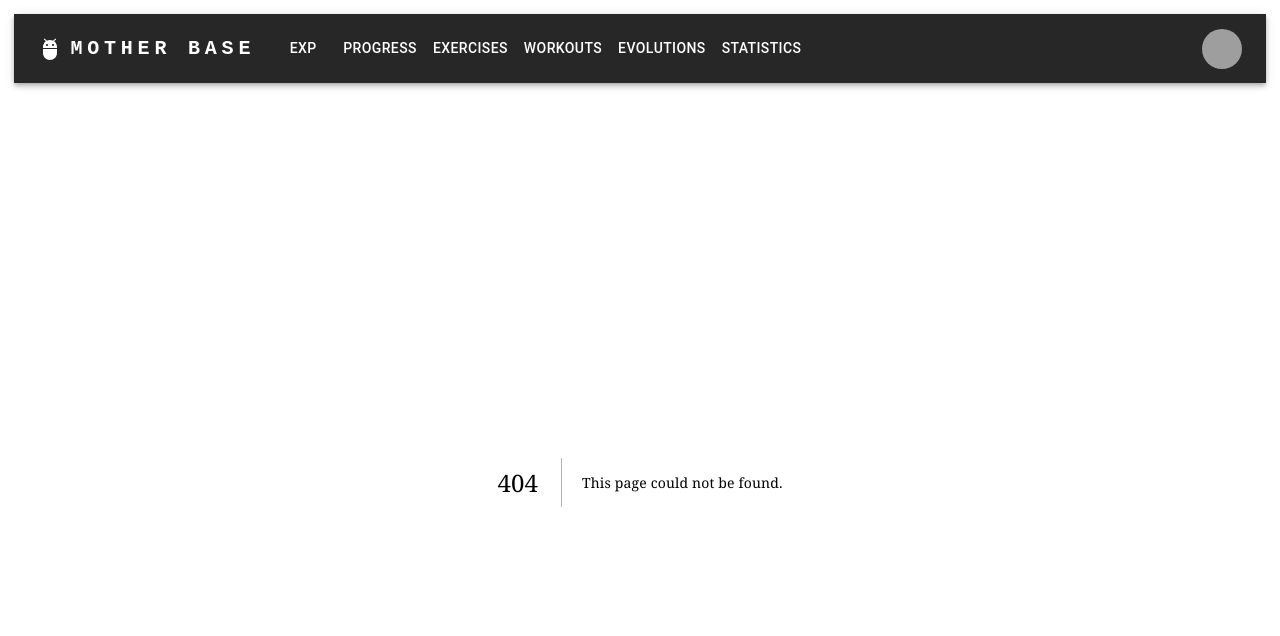
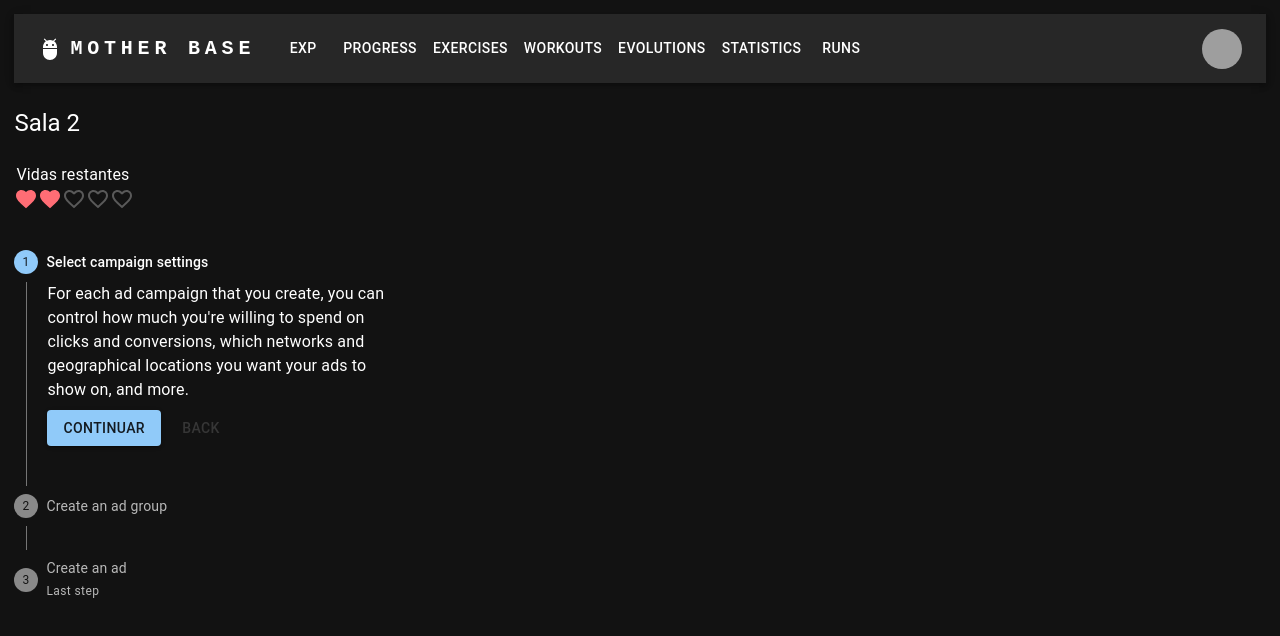
Before and after one commit to guiosouza/react-gamification-web-app, a Next.js app: page /runs in a window 1280 px wide. Before the commit this address had no page. Shown: the top 636 px of the page. Built offline with nearby package versions, Linux system fonts and the light colour scheme; grey boxes are pictures that could not be loaded.

Commit message:
Add Runs component and update app bar navigation

```diff
--- /dev/null
+++ b/src/app/runs/page.tsx
@@ -0,0 +1,281 @@
+"use client";
+import React from "react";
+import Box from "@mui/material/Box";
+import Stepper from "@mui/material/Stepper";
+import Step from "@mui/material/Step";
+import StepLabel from "@mui/material/StepLabel";
+import StepContent from "@mui/material/StepContent";
+import Button from "@mui/material/Button";
+import Paper from "@mui/material/Paper";
+import Typography from "@mui/material/Typography";
+import FavoriteIcon from "@mui/icons-material/Favorite";
+import FavoriteBorderIcon from "@mui/icons-material/FavoriteBorder";
+import { styled } from "@mui/material/styles";
+import Rating from "@mui/material/Rating";
+
+// interface RunData {
+//   room: number;
+//   gameOver: boolean;
+// }
+
+const StyledRating = styled(Rating)({
+  "& .MuiRating-iconFilled": {
+    color: "#ff6d75",
+  },
+  "& .MuiRating-iconHover": {
+    color: "#ff3d47",
+  },
+});
+
+
+const steps = [
+  {
+    id: 1,
+    label: "Select campaign settings",
+    description: `For each ad campaign that you create, you can control how much
+              you're willing to spend on clicks and conversions, which networks
+              and geographical locations you want your ads to show on, and more.`,
+  },
+  {
+    id: 2,
+    label: "Create an ad group",
+    description:
+      "An ad group contains one or more ads which target a shared set of keywords.",
+  },
+  {
+    id: 3,
+    label: "Create an ad",
+    description: `Try out different ad text to see what brings in the most customers,
+              and learn how to enhance your ads using features like ad extensions.
+              If you run into any problems with your ads, find out how to tell if
+              they're running and how to resolve approval issues.`,
+  },
+];
+
+// const generateRunTasks = (room: number) => {
+//   switch (room) {
+//     case 1:
+//       return mockedExercises;
+//     case 2:
+//       return mockedExercises;
+//     case 3:
+//       return mockedExercises;
+//     case 4:
+//       return mockedExercises;
+//     case 5:
+//       return mockedExercises;
+//     case 6:
+//       return mockedExercises;
+//     case 7:
+//       return mockedExercises;
+//     case 8:
+//       return mockedExercises;
+//     case 9:
+//       return mockedExercises;
+//     case 10:
+//       return mockedExercises;
+//     default:
+//       return [];
+//   }
+// }
+
+// const mockedExercises = [
+//   {
+//     id: 1,
+//     title: "Burpees",
+//     description: "Exercício completo que combina força e cardio.",
+//     muscles: "Corpo inteiro",
+//   },
+//   {
+//     id: 2,
+//     title: "Polichinelos",
+//     description: "Exercício aeróbico que melhora a resistência cardiovascular.",
+//     muscles: "Corpo inteiro",
+//   },
+//   {
+//     id: 3,
+//     title: "Flexões",
+//     description: "Exercício de força focado na parte superior do corpo.",
+//     muscles: "Peito, ombros, tríceps, core",
+//   },
+//   {
+//     id: 4,
+//     title: "Agachamentos",
+//     description: "Exercício para fortalecer e tonificar a parte inferior do corpo.",
+//     muscles: "Pernas, glúteos",
+//   },
+//   {
+//     id: 5,
+//     title: "Escaladores",
+//     description: "Exercício cardio com forte ativação do core.",
+//     muscles: "Core, pernas, ombros",
+//   },
+//   {
+//     id: 6,
+//     title: "Prancha",
+//     description: "Exercício de estabilização do core.",
+//     muscles: "Core, ombros",
+//   },
+//   {
+//     id: 7,
+//     title: "Corrida estacionária com joelhos altos",
+//     description: "Exercício aeróbico que melhora a resistência das pernas e a coordenação.",
+//     muscles: "Pernas, core",
+//   },
+//   {
+//     id: 8,
+//     title: "Afundos",
+//     description: "Exercício para a parte inferior do corpo que também trabalha equilíbrio.",
+//     muscles: "Pernas, glúteos, core",
+//   },
+//   {
+//     id: 9,
+//     title: "Subidas no degrau",
+//     description: "Exercício que combina cardio e força usando uma superfície elevada.",
+//     muscles: "Pernas, glúteos",
+//   },
+// ];
+
+// const mockedActualRunData = {
+//   room: 1,
+//   gameOver: false,
+// }
+
+// const mockedUserDataForRuns = {
+//   id: 1,
+//   name: "John Doe",
+//   totalHearts: 2,
+//   totalTimers: 2,
+//   highestRoomReached: 4,
+//   bonusChance: 11,
+//   heartInBonus: 1,
+//   upgrades: [
+//     {
+//       id: 1,
+//       title: "Coração extra no bônus",
+//       description: "Aumenta 1 coração para quando o bônus surgir.",
+//       price: 200,
+//       total: 20,
+//       completed: false,
+//     },
+//     {
+//       id: 2,
+//       title: "Temporizador extra no bônus",
+//       description: "Aumenta 1 temporizador para quando o bônus surgir.",
+//       price: 100,
+//       total: 20,
+//       completed: false,
+//     },
+//     {
+//       id: 3,
+//       title: "Chance de aparecer sorteio",
+//       description: "Aumente em 8% a chance de aparecer um sorteio ao final de uma tarefa da RUN.",
+//       price: 100,
+//       total: 20,
+//       completed: false,
+//     },
+
+//   ],
+// }
+
+function Runs() {
+  const [activeStep, setActiveStep] = React.useState(0);
+  // const [checked, setChecked] = React.useState([0]);
+
+  // const handleToggle = (value: number) => () => {
+  //   const currentIndex = checked.indexOf(value);
+  //   const newChecked = [...checked];
+
+  //   if (currentIndex === -1) {
+  //     newChecked.push(value);
+  //   } else {
+  //     newChecked.splice(currentIndex, 1);
+  //   }
+
+  //   setChecked(newChecked);
+  // };
+
+  const handleNext = () => {
+    setActiveStep((prevActiveStep) => prevActiveStep + 1);
+  };
+
+  const handleBack = () => {
+    setActiveStep((prevActiveStep) => prevActiveStep - 1);
+  };
+
+  const handleReset = () => {
+    setActiveStep(0);
+  };
+  return (
+    <div>
+      <div className="generic-container">
+        <Typography variant="h5" component="div" sx={{ flexGrow: 1 }}>
+          Sala {2}
+        </Typography>
+      </div>
+      <div className="generic-container">
+        <Typography component="legend">Vidas restantes</Typography>
+        <StyledRating
+          name="customized-color"
+          defaultValue={2}
+          getLabelText={(value: number) =>
+            `${value} Heart${value !== 1 ? "s" : ""}`
+          }
+          precision={0.5}
+          icon={<FavoriteIcon fontSize="inherit" />}
+          emptyIcon={<FavoriteBorderIcon fontSize="inherit" />}
+        />
+      </div>
+      <div className="generic-container">
+        <Box sx={{ maxWidth: 400 }}>
+          <Stepper activeStep={activeStep} orientation="vertical">
+            {steps.map((step, index) => (
+              <Step key={step.label}>
+                <StepLabel
+                  optional={
+                    index === steps.length - 1 ? (
+                      <Typography variant="caption">Last step</Typography>
+                    ) : null
+                  }
+                >
+                  {step.label}
+                </StepLabel>
+                <StepContent>
+                  <Typography>{step.description}</Typography>
+                  <Box sx={{ mb: 2 }}>
+                    <Button
+                      variant="contained"
+                      onClick={handleNext}
+                      sx={{ mt: 1, mr: 1 }}
+                    >
+                      {index === steps.length - 1 ? "Finish" : "Continuar"}
+                    </Button>
+                    <Button
+                      disabled={index === 0}
+                      onClick={handleBack}
+                      sx={{ mt: 1, mr: 1 }}
+                    >
+                      Back
+                    </Button>
+                  </Box>
+                </StepContent>
+              </Step>
+            ))}
+          </Stepper>
+          {activeStep === steps.length && (
+            <Paper square elevation={0} sx={{ p: 3 }}>
+              <Typography>
+                All steps completed - you&apos;re finished
+              </Typography>
+              <Button onClick={handleReset} sx={{ mt: 1, mr: 1 }}>
+                Reset
+              </Button>
+            </Paper>
+          )}
+        </Box>
+      </div>
+    </div>
+  );
+}
+
+export default Runs;
--- a/src/components/app-bar.tsx
+++ b/src/components/app-bar.tsx
@@ -14,7 +14,7 @@ import MenuItem from "@mui/material/MenuItem";
 import AdbIcon from "@mui/icons-material/Adb";
 import Link from "next/link";
 
-const pages = ["Exp", "Progress", "Exercises", "Workouts", "Evolutions", "Statistics"];
+const pages = ["Exp", "Progress", "Exercises", "Workouts", "Evolutions", "Statistics", "Runs"];
 
 function ResponsiveAppBar() {
   const [anchorElNav, setAnchorElNav] = React.useState<null | HTMLElement>(
```
